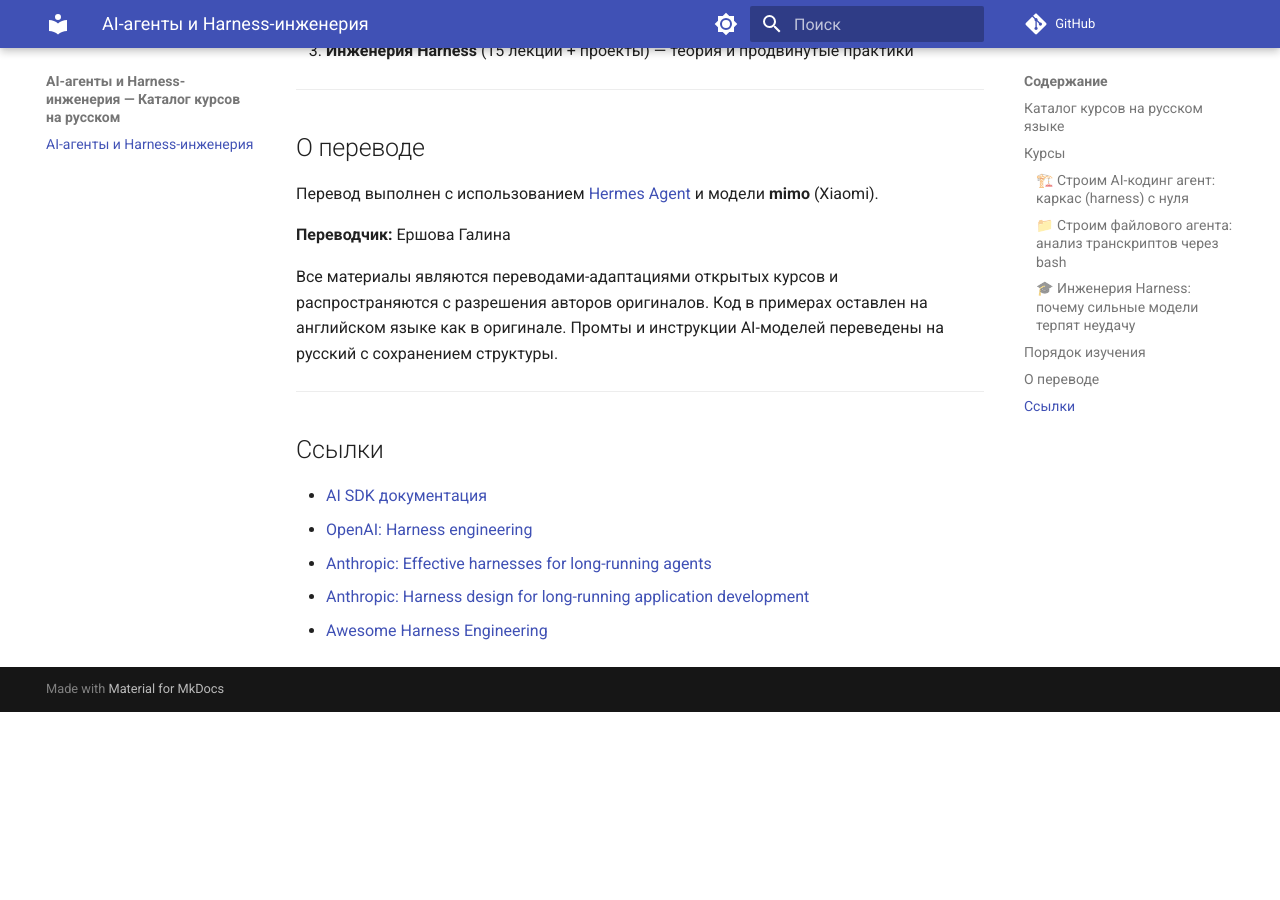
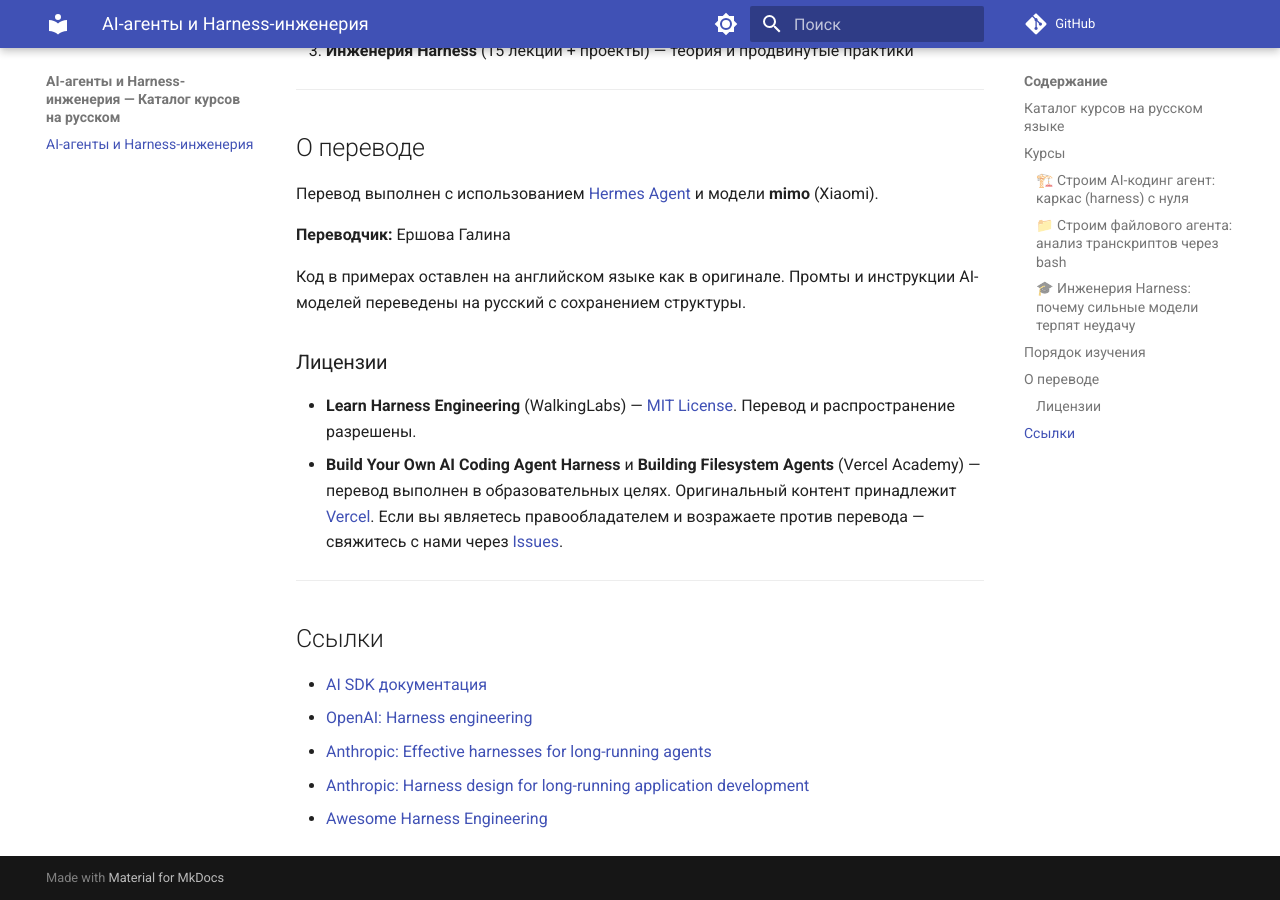
Before and after one commit to galaersh-ai/ai-harness-courses-ru, an MkDocs documentation site: the page built from docs/index.md, in a window 1280 px wide and 900 px high, scrolled down 2360 px. Built offline with MkDocs 1.6.1 and Material for MkDocs 9.7.7, drawn with Linux system fonts in a browser that asks for light colours; comment, search, counter and statistics services are not loaded; before the commit the page ends 3072 px from its top, so only the background shows below that.

Commit message:
fix: лицензии — MIT для WalkingLabs, дисклеймер для Vercel

```diff
--- a/docs/index.md
+++ b/docs/index.md
@@ -102,7 +102,12 @@
 
 **Переводчик:** Ершова Галина
 
-Все материалы являются переводами-адаптациями открытых курсов и распространяются с разрешения авторов оригиналов. Код в примерах оставлен на английском языке как в оригинале. Промты и инструкции AI-моделей переведены на русский с сохранением структуры.
+Код в примерах оставлен на английском языке как в оригинале. Промты и инструкции AI-моделей переведены на русский с сохранением структуры.
+
+### Лицензии
+
+- **Learn Harness Engineering** (WalkingLabs) — [MIT License](https://github.com/walkinglabs/learn-harness-engineering/blob/main/LICENSE). Перевод и распространение разрешены.
+- **Build Your Own AI Coding Agent Harness** и **Building Filesystem Agents** (Vercel Academy) — перевод выполнен в образовательных целях. Оригинальный контент принадлежит [Vercel](https://vercel.com). Если вы являетесь правообладателем и возражаете против перевода — свяжитесь с нами через [Issues](https://github.com/galaersh-ai/ai-harness-courses-ru/issues).
 
 ---
 
```
Also changed, not shown: site/index.html, site/search/search_index.json.
